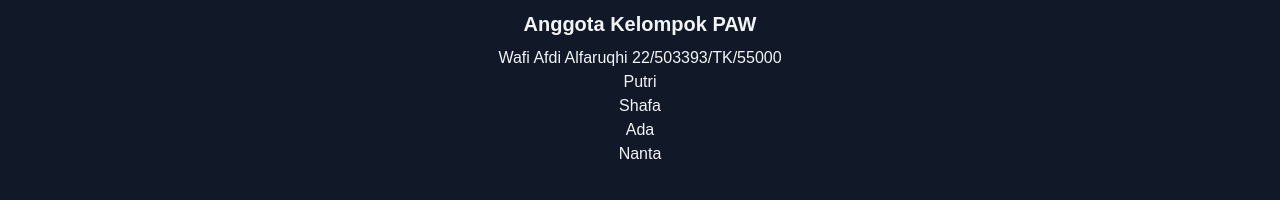
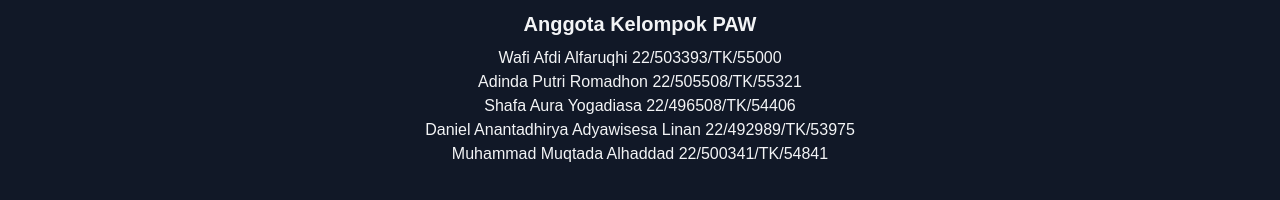
Before and after one commit to Wafi-Afdi/FE-Exprense-Tracker-PAW, a Next.js app: page / in a window 1280 px wide. Shown: the part 870-1070 px from the top of the page. Built offline with nearby package versions, Linux system fonts and the light colour scheme; no server answers.

Commit message:
update : footer

```diff
--- a/src/components/main-block/Footer.js
+++ b/src/components/main-block/Footer.js
@@ -17,35 +17,36 @@ function Footer() {
       </a>
       <a
         className="flex items-center gap-2 hover:underline hover:underline-offset-4 text-gray-100"
-        href="https://nextjs.org/learn?utm_source=create-next-app&utm_medium=appdir-template-tw&utm_campaign=create-next-app"
+        href="https://github.com/AdindaPutri1"
         target="_blank"
         rel="noopener noreferrer"
       >
-        Putri
+        Adinda Putri Romadhon 22/505508/TK/55321
       </a>
       <a
         className="flex items-center gap-2 hover:underline hover:underline-offset-4 text-gray-100"
-        href="https://nextjs.org/learn?utm_source=create-next-app&utm_medium=appdir-template-tw&utm_campaign=create-next-app"
+        href="https://github.com/Shafaauray"
         target="_blank"
         rel="noopener noreferrer"
       >
-        Shafa
+        Shafa Aura Yogadiasa 22/496508/TK/54406
       </a>
       <a
         className="flex items-center gap-2 hover:underline hover:underline-offset-4 text-gray-100"
-        href="https://nextjs.org/learn?utm_source=create-next-app&utm_medium=appdir-template-tw&utm_campaign=create-next-app"
+        href="https://github.com/Anantadhirya"
         target="_blank"
         rel="noopener noreferrer"
       >
-        Ada
+        Daniel Anantadhirya Adyawisesa Linan 22/492989/TK/53975
       </a>
       <a
         className="flex items-center gap-2 hover:underline hover:underline-offset-4 text-gray-100"
-        href="https://nextjs.org/learn?utm_source=create-next-app&utm_medium=appdir-template-tw&utm_campaign=create-next-app"
+        href="https://github.com/AdakHaddad"
         target="_blank"
         rel="noopener noreferrer"
       >
-        Nanta
+        Muhammad Muqtada Alhaddad 22/500341/TK/54841
+
       </a>
     </footer>
   );
```
